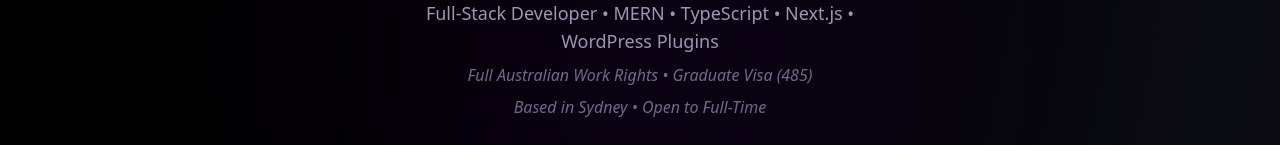
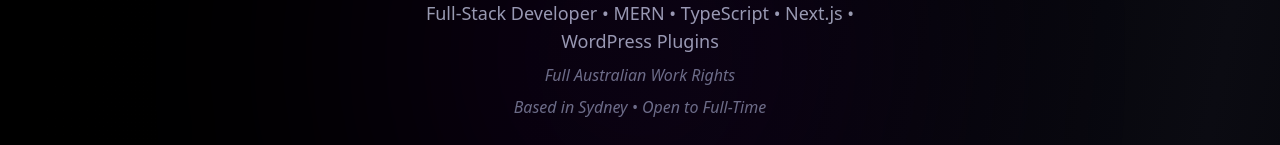
Before and after one commit to Noobod/Portfolio, a Next.js app: page / in a window 1280 px wide. Shown: the part 224-369 px from the top of the page. Built offline with nearby package versions, Linux system fonts and the light colour scheme.

Commit message:
Resume upadate and some more tweaks

```diff
--- a/src/components/About.tsx
+++ b/src/components/About.tsx
@@ -72,7 +72,7 @@
           I'm based in Sydney with full Australian work rights and currently seeking a{" "}
           <span className="text-purple-400 font-semibold">
             full-time developer role
-          </span> starting February 2026
+          </span>
           . I’m looking for a team where I can learn from strong engineers,
           contribute to real projects, and keep growing as a full-stack
           developer.
--- a/src/components/Hero.tsx
+++ b/src/components/Hero.tsx
@@ -62,7 +62,7 @@
       </p>
 
       <p className="mt-2 text-sm md:text-base text-gray-500 italic">
-        Full Australian Work Rights • Graduate Visa (485)
+        Full Australian Work Rights
       </p>
 
       <p className="mt-2 text-sm md:text-base text-gray-500 italic">
```
